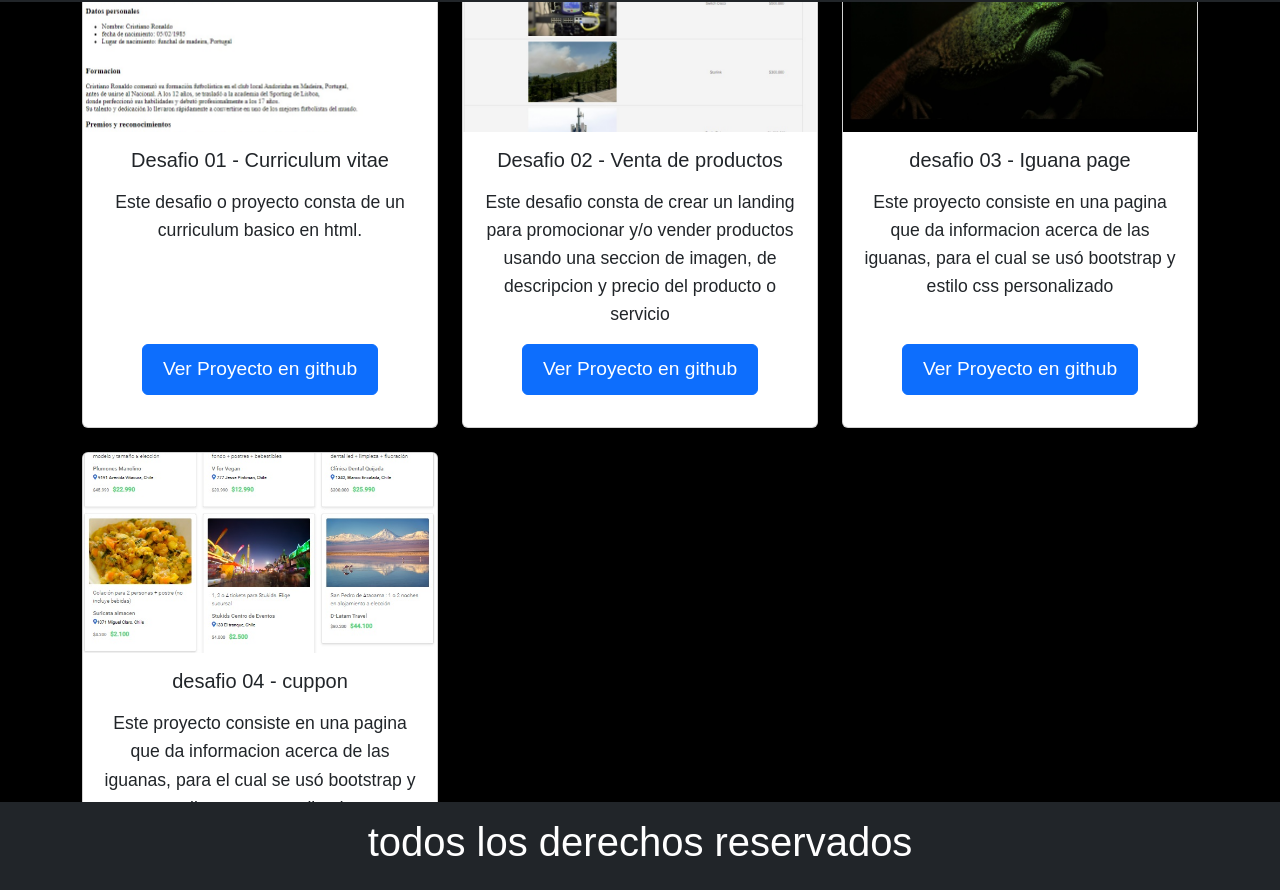
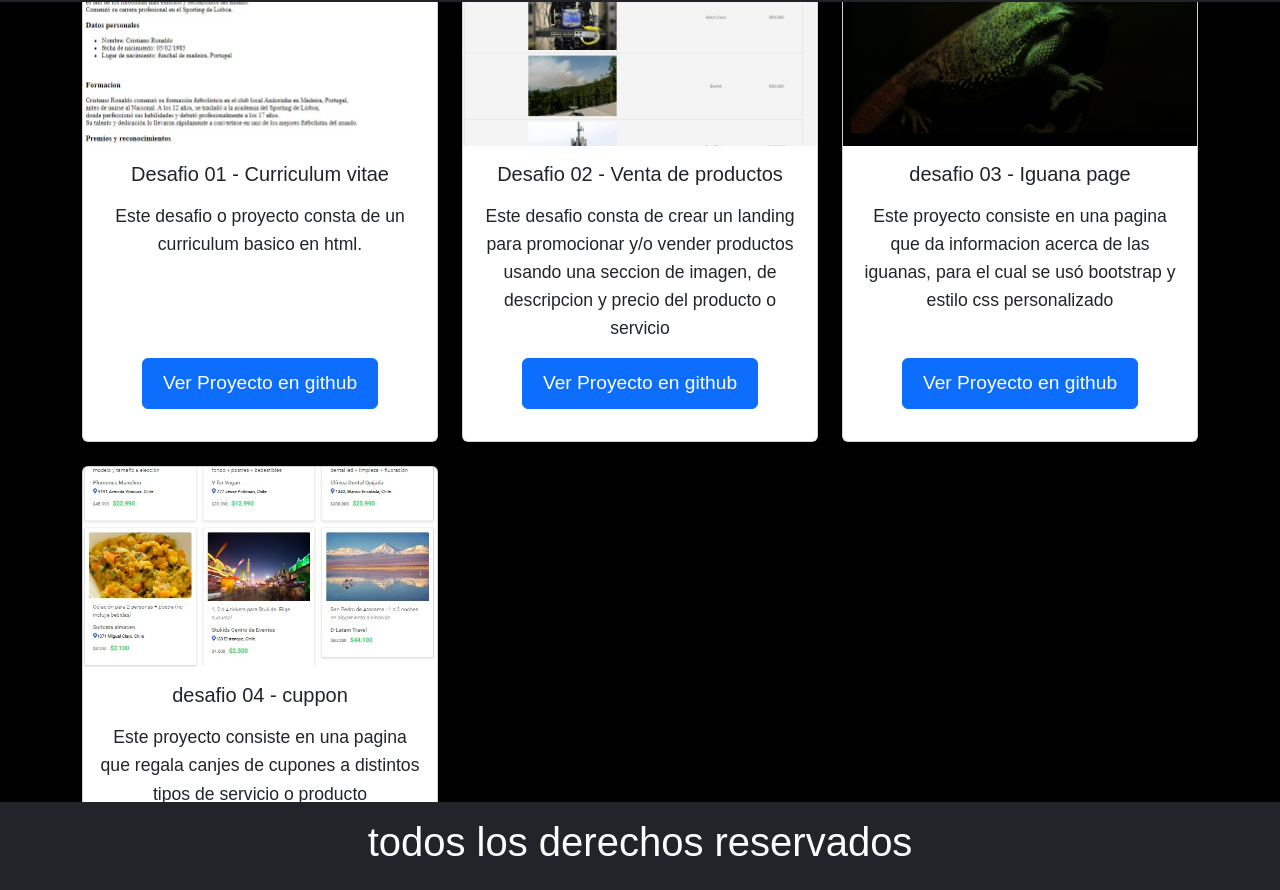
Before and after one commit to ralunsebastian/ralunsebastian.github.io, a plain HTML site: page portafolio.html in a window 1280 px wide. Shown: the part 68-958 px from the top of the page. Drawn offline with nearby package versions, Linux system fonts and the light colour scheme.

Commit message:
Se modifica html

```diff
--- a/portafolio.html
+++ b/portafolio.html
@@ -78,7 +78,7 @@
 
               <div class="card-body">
                 <h5 class="card-title">desafio 04 - cuppon</h5>
-                <p class="card-text">Este proyecto consiste en una pagina que da informacion acerca de las iguanas, para el cual se usó bootstrap y estilo css personalizado</p>
+                <p class="card-text">Este proyecto consiste en una pagina que regala canjes de cupones a distintos tipos de servicio o producto</p>
                 <a href="#" class="btn btn-primary">Ver Proyecto en github</a>
               </div>
             </div>
```
